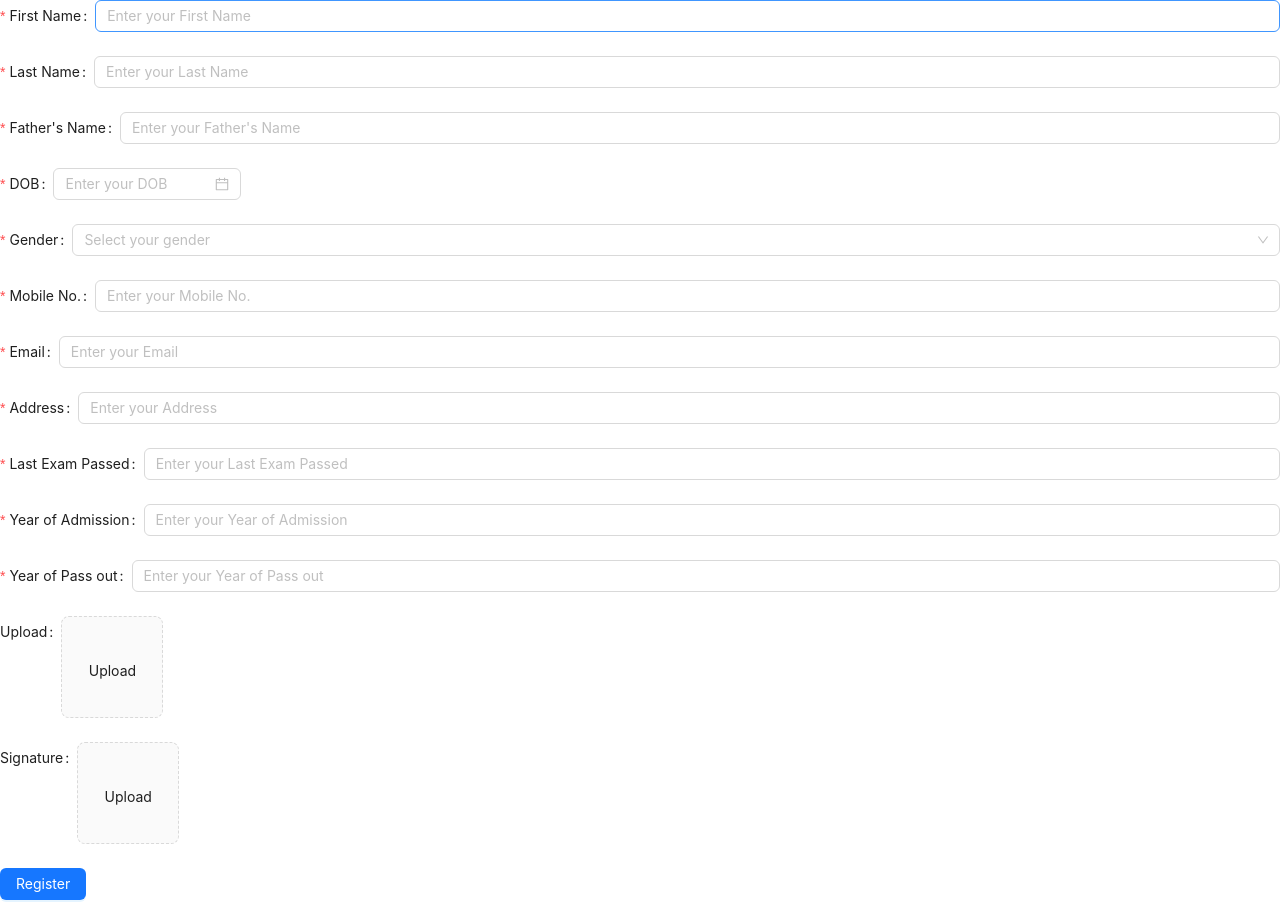
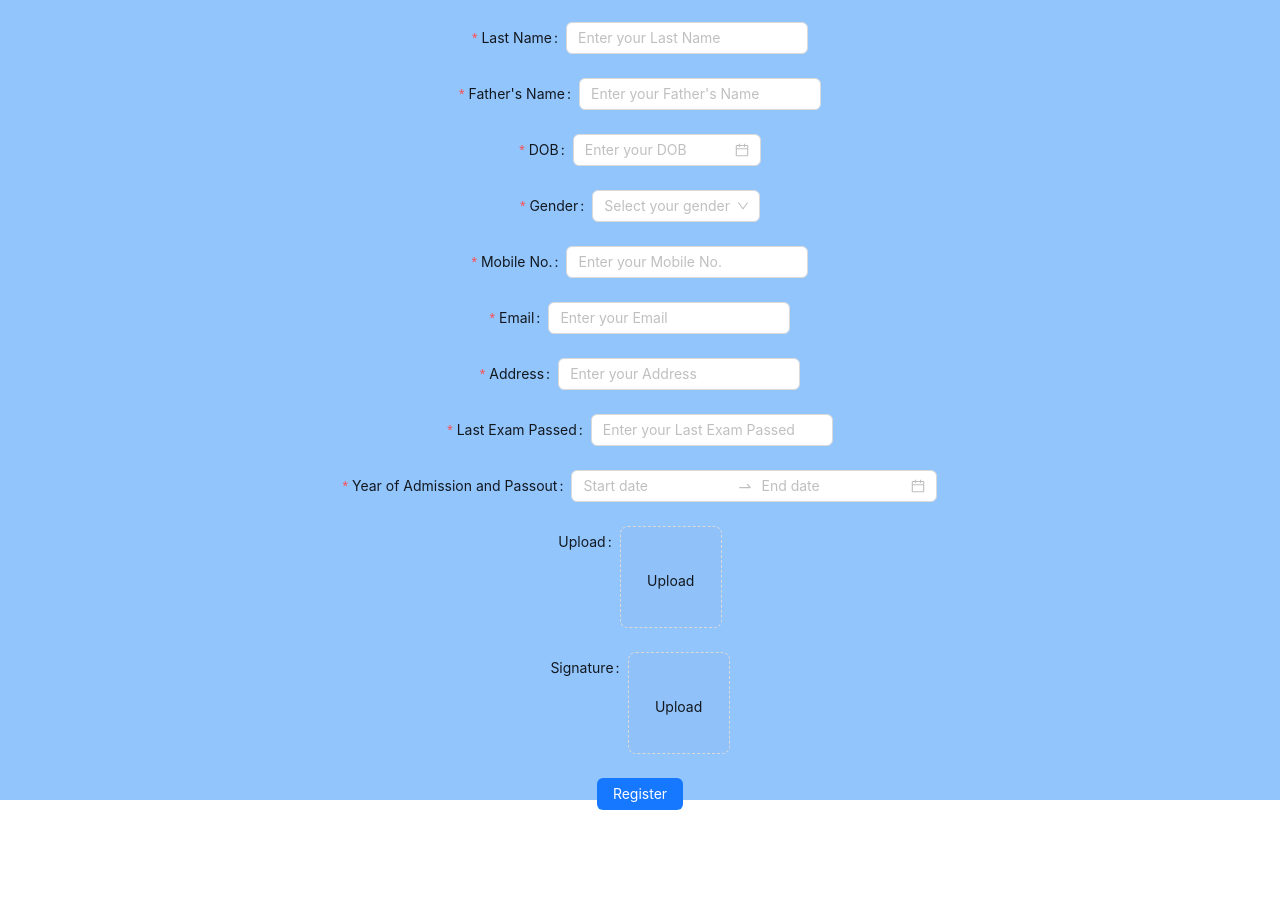
Before and after one commit to PankajSinghSheoran/Alumni-Form, a React (Create React App) app: page /contact in a window 1280 px wide. After the commit the page ends 810 px from the top, so only its background shows below. Built offline with nearby package versions, Linux system fonts and the light colour scheme.

Commit message:
Editing Form

```diff
--- a/src/pages/contact/contact.tsx
+++ b/src/pages/contact/contact.tsx
@@ -1,10 +1,12 @@
 import { Button, DatePicker, Form, Input, Select } from "antd";
 import Upload from "antd/es/upload/Upload";
+
+const { RangePicker } = DatePicker;
 
 export default function Contact() {
   return (
     <>
-      <Form>
+      <Form className="flex flex-col h-screen justify-center items-center bg-blue-300">
         <Form.Item
           name="FirstName"
           label="First Name"
@@ -108,7 +110,7 @@ export default function Contact() {
         >
           <Input
             placeholder="Enter your Email"
-            className="focus.outline-black"
+            className="focus:border-black focus:hover:border-pink"
           />
         </Form.Item>
 
@@ -143,33 +145,15 @@ export default function Contact() {
         </Form.Item>
 
         <Form.Item
-          name="YearOfAdmission"
-          label="Year of Admission"
+          name="Year of Admission and Passout"
+          label="Year of Admission and Passout"
           rules={[
             {
               required: true,
             },
           ]}
         >
-          <Input
-            placeholder="Enter your Year of Admission"
-            className="focus.outline-black"
-          />
-        </Form.Item>
-
-        <Form.Item
-          name="YearOfPassout"
-          label="Year of Pass out"
-          rules={[
-            {
-              required: true,
-            },
-          ]}
-        >
-          <Input
-            placeholder="Enter your Year of Pass out"
-            className="focus.outline-black"
-          />
+          <RangePicker />
         </Form.Item>
 
         <Form.Item label="Upload" valuePropName="fileList">
@@ -190,7 +174,11 @@ export default function Contact() {
         </Form.Item>
 
         <Form.Item>
-          <Button type="primary" htmlType="submit">
+          <Button
+            type="primary"
+            htmlType="submit"
+            className="bg-color skye-blue"
+          >
             Register
           </Button>
         </Form.Item>
```
